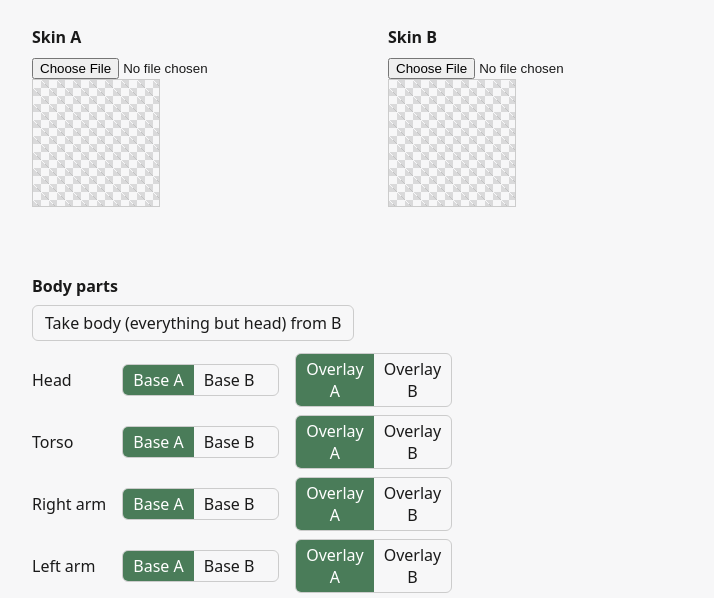
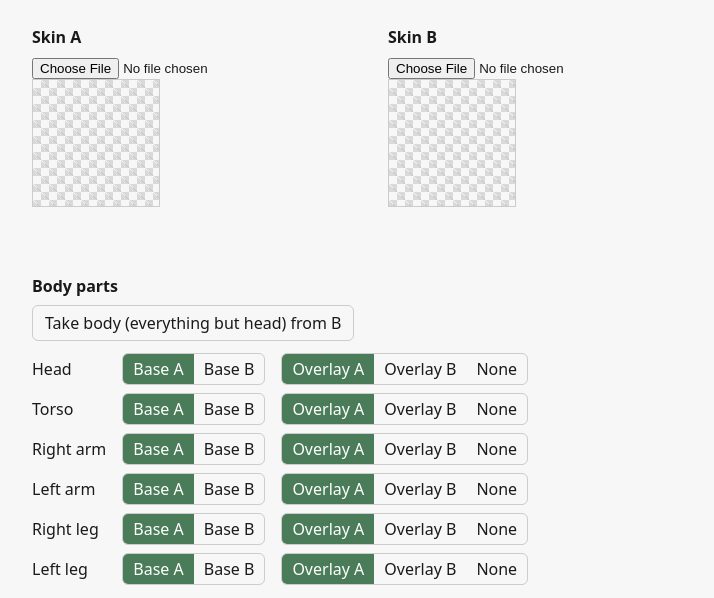
Before and after one commit to n-brand/minecraft-skinmerger, a plain HTML site: page index.html in a window 1280 px wide. Shown: the part 125-723 px from the top of the page, without its empty margins (264-978 px from the left). Drawn offline with Linux system fonts and the light colour scheme.

Commit message:
Add None option to overlay layer toggle
Lets a body part's overlay layer be fully disabled (transparent) instead of being forced to Skin A or Skin B.

Co-Authored-By: Claude Sonnet 5 <noreply@anthropic.com>

```diff
--- a/app.js
+++ b/app.js
@@ -105,10 +105,12 @@ function buildLayerToggle(part, layer, layerLabel) {
   wrap.className = 'layer-toggle';
   wrap.dataset.key = regionKey(part, layer);
 
-  for (const source of ['A', 'B']) {
+  const sources = layer === 'overlay' ? ['A', 'B', 'None'] : ['A', 'B'];
+
+  for (const source of sources) {
     const btn = document.createElement('button');
     btn.type = 'button';
-    btn.textContent = `${layerLabel} ${source}`;
+    btn.textContent = source === 'None' ? 'None' : `${layerLabel} ${source}`;
     btn.dataset.source = source;
     btn.addEventListener('click', () => {
       state[part][layer] = source;
@@ -148,13 +150,15 @@ function renderMerge() {
 
   for (const region of REGIONS) {
     const source = state[region.part][region.layer];
-    if (source !== 'B') continue;
+    if (source === 'A') continue;
     ctx.clearRect(region.x, region.y, region.w, region.h);
-    ctx.drawImage(
-      images.B,
-      region.x, region.y, region.w, region.h,
-      region.x, region.y, region.w, region.h,
-    );
+    if (source === 'B') {
+      ctx.drawImage(
+        images.B,
+        region.x, region.y, region.w, region.h,
+        region.x, region.y, region.w, region.h,
+      );
+    }
   }
 
   downloadLink.href = canvas.toDataURL('image/png');
--- a/style.css
+++ b/style.css
@@ -77,11 +77,11 @@ h2 {
 
 .parts-grid {
   display: grid;
-  grid-template-columns: auto 1fr 1fr;
+  grid-template-columns: auto auto auto;
   gap: 8px 16px;
   align-items: center;
   margin-top: 12px;
-  max-width: 420px;
+  max-width: fit-content;
 }
 
 .parts-grid .head {
```
